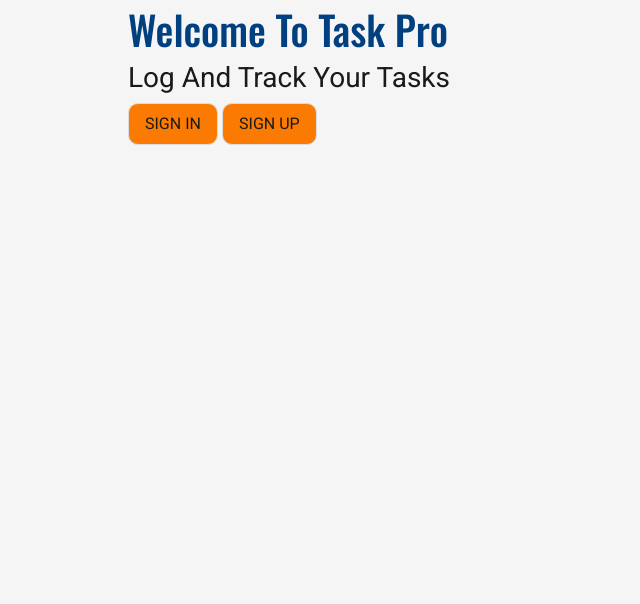
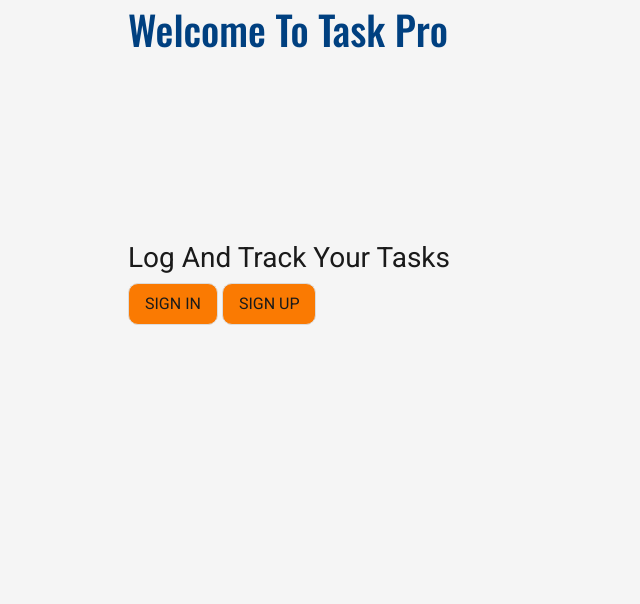
Before and after one commit to mmcin/task-pro-2, a Django app: template templates/index.html in a window 1280 px wide. Shown: the part 51-655 px from the top of the page, without its empty margins (0-640 px from the left). Run offline with Django 3.2, Linux system fonts and the light colour scheme; the template is opened without the code that fills it, so the values that code supplies are empty; some libraries are stand-ins or nearby versions.

Commit message:
chnage html and styling for her text

```diff
--- a/static/css/style.css
+++ b/static/css/style.css
@@ -119,7 +119,7 @@ body {
 
 .hero-content {
     width: 80vw;
-    height: 75vh;
+    height: 50vh;
     margin: 0 auto;
 }
 
@@ -143,3 +143,13 @@ body {
     text-transform: uppercase;
     font-family: var(--ff-body);
 }
+
+/* --- Hero Text Spacing --- */
+
+.hero-text-container {
+    display: flex;
+    justify-content: space-between;
+    align-items: flex-start;
+    flex-direction: column;
+    height: 80%;
+}
--- a/templates/index.html
+++ b/templates/index.html
@@ -8,8 +8,6 @@
         </div>
         <div class="hero-text-description">
             <h3>Log and track your tasks</h3>
-        </div>
-        <div class="hero-button-container">
             <button type="button" class="hero-button">Sign In</button>
             <button type="button" class="hero-button">Sign Up</button>
         </div>
```
